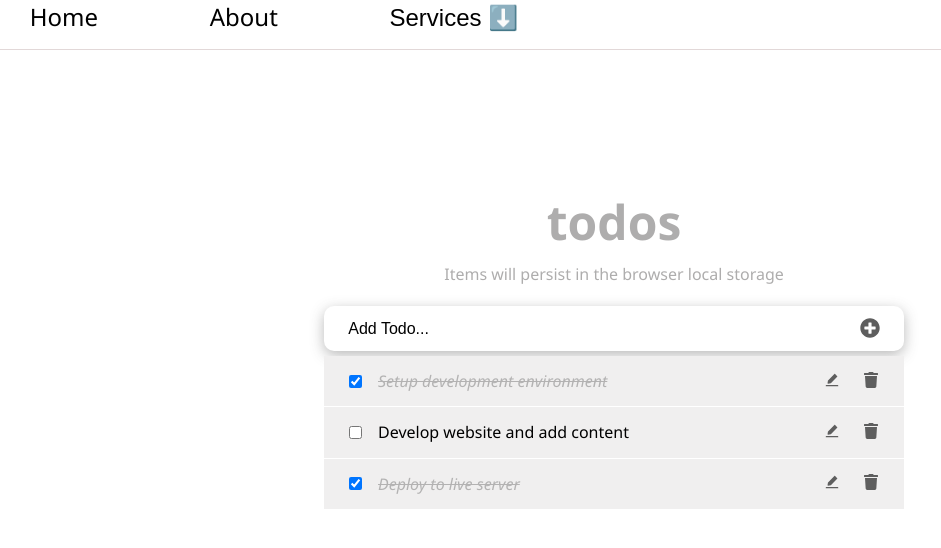
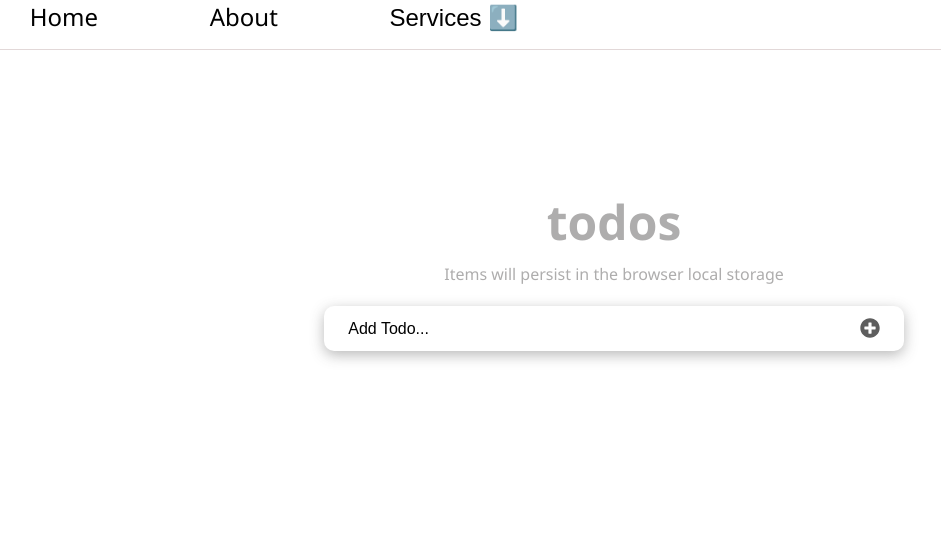
Before and after one commit to CesarHerr/react_to_do_list, a React (Vite) app: page / in a window 1280 px wide. Shown: the top 548 px of the page, without its empty margins (26-967 px from the left). Built offline with nearby package versions, Linux system fonts and the light colour scheme.

Commit message:
Add to localStorage data

```diff
--- a/src/components/TodosLogic.jsx
+++ b/src/components/TodosLogic.jsx
@@ -1,26 +1,24 @@
 import { v4 as uuidv4 } from 'uuid';
-import { useState } from 'react';
+import { useState, useEffect } from 'react';
 import InputTodo from './InputTodo';
 import TodosList from './TodoList';
 
 const TodosLogic = () => {
-  const [todos, setTodos] = useState([
-    {
-      id: uuidv4(),
-      title: 'Setup development environment',
-      completed: true,
-    },
-    {
-      id: uuidv4(),
-      title: 'Develop website and add content',
-      completed: false,
-    },
-    {
-      id: uuidv4(),
-      title: 'Deploy to live server',
-      completed: true,
-    },
-  ]);
+
+  const [todos, setTodos] = useState(getInitialTodos());
+
+  function getInitialTodos() {
+    // getting stored items
+    const temp = localStorage.getItem('todos');
+    const savedTodos = JSON.parse(temp);
+    return savedTodos || [];
+  }
+
+  useEffect(() => {
+    // storing todos items
+    const temp = JSON.stringify(todos);
+    localStorage.setItem('todos', temp);
+  }, [todos]);
 
   const handleChange = (id) => {
     setTodos((prevState) =>
```
